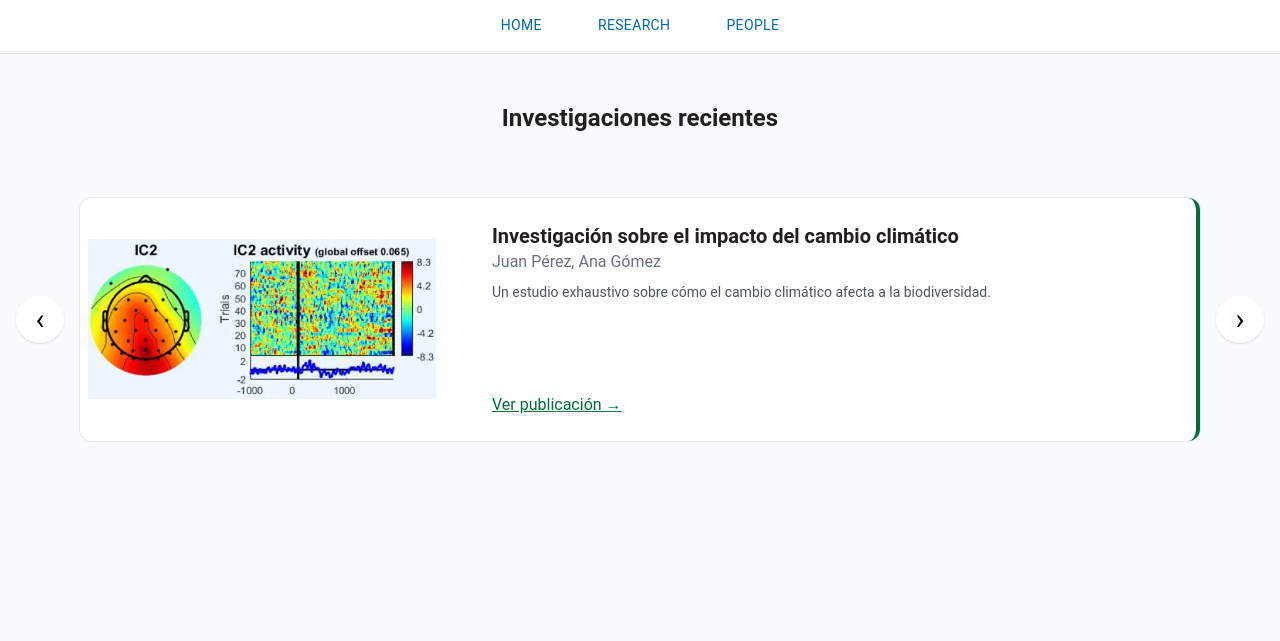
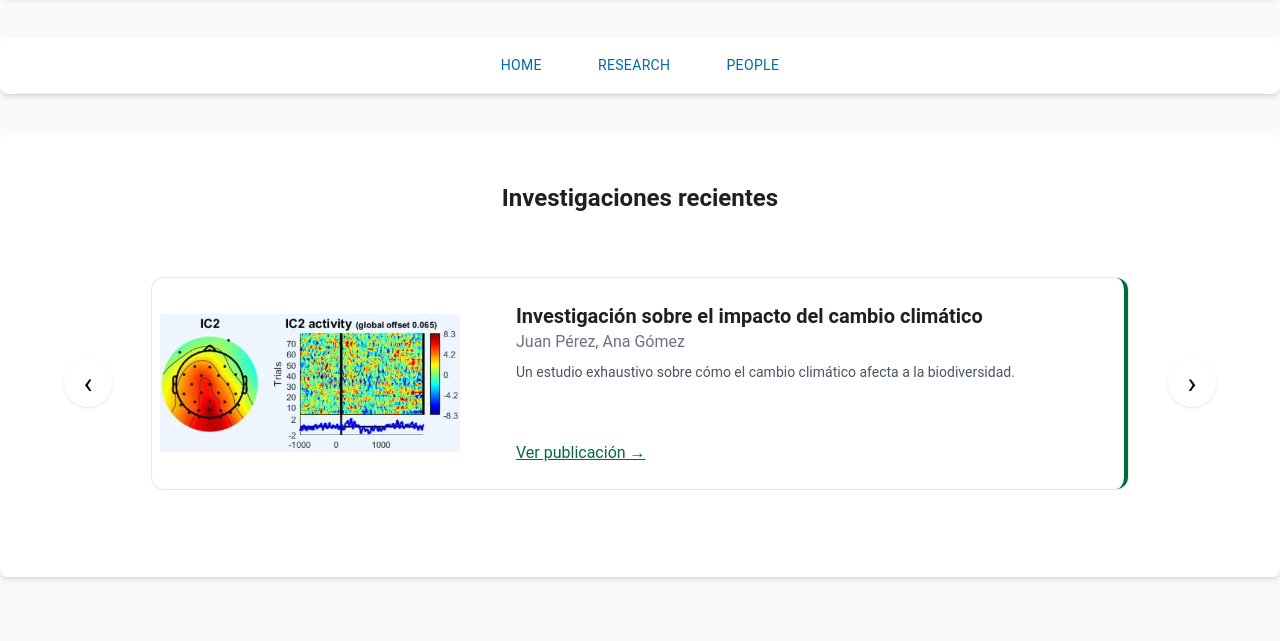
Before and after one commit to AdrianBR003/ICARO, an Astro site in the folder icaro-frontend/: page / in a window 1280 px wide. Shown: the part 159-800 px from the top of the page. Built offline with nearby package versions, Linux system fonts and the light colour scheme; Astro itself is replaced by a stand-in of ours.

Commit message:
update Carousel - fix bug arrow

```diff
--- a/icaro-frontend/src/components/RecentCarousel.astro
+++ b/icaro-frontend/src/components/RecentCarousel.astro
@@ -27,22 +27,36 @@ const investigations = [
 ]
 ---
 
-<div class="relative flex justify-center px-4 py-6">
-  <!-- 𝗖𝗮𝗿𝗿𝘂𝘀𝗲𝗹 -->
+<style>
+.no-scrollbar::-webkit-scrollbar { display: none; }
+.no-scrollbar { -ms-overflow-style: none; scrollbar-width: none; }
+</style>
+
+<div class="max-w-[72rem] mx-auto py-6
+            grid grid-cols-[auto_1fr_auto] gap-6 items-center">
+  <!-- Flecha izquierda -->
+  <button
+    id="prevBtn"
+    aria-label="Anterior"
+    class="hidden sm:flex w-12 h-12 items-center justify-center text-3xl
+           bg-white/80 backdrop-blur rounded-full shadow
+           hover:bg-[#1D293D] hover:text-white"
+  >‹</button>
+
+  <!-- Carrusel -->
   <div
     id="slider"
-    class="flex gap-6 overflow-x-auto no-scrollbar scroll-smooth snap-x snap-mandatory
-           max-w-[72rem] w-full p-4 bg-inherit"
+    class="flex gap-6 overflow-x-auto no-scrollbar scroll-smooth
+           snap-x snap-mandatory w-full p-4"
   >
-    {investigations.map((inv) => (
+    {investigations.map(inv => (
       <article
         class="shrink-0 w-full snap-center grid grid-cols-[1fr_2fr] gap-6
                bg-white rounded-xl
-               ring-1 ring-gray-200 border-r-4 border-[#006D38]"
-      >
+               ring-1 ring-gray-200 border-r-4 border-[#006D38]">
         <div class="relative aspect-[3/2]">
           <img
-            src={inv.img.src ?? placeholder.src}
+            src={inv.img.src}
             alt={inv.title}
             class="absolute inset-0 w-full h-full object-contain p-2"
             onerror={`this.onerror=null;this.src='${placeholder.src}'`}
@@ -62,29 +76,19 @@ const investigations = [
     ))}
   </div>
 
-  <!-- 𝗙𝗹𝗲𝗰𝗵𝗮𝘀 -->
+  <!-- Flecha derecha -->
   <button
-  class="hidden sm:flex absolute left-0 top-1/2 -translate-y-1/2 z-10
-         w-12 h-12 flex items-center justify-center text-3xl
-         bg-white/80 backdrop-blur rounded-full shadow
-         hover:bg-[#1D293D] hover:text-white"
-  onclick="scrollSlide(-1)"
-  aria-label="Anterior"
->‹</button>
-
-<button
-  class="hidden sm:flex absolute right-0 top-1/2 -translate-y-1/2 z-10
-         w-12 h-12 flex items-center justify-center text-3xl
-         bg-white/80 backdrop-blur rounded-full shadow
-         hover:bg-[#1D293D] hover:text-white"
-  onclick="scrollSlide(1)"
-  aria-label="Siguiente"
->›</button>
+    id="nextBtn"
+    aria-label="Siguiente"
+    class="hidden sm:flex w-12 h-12 items-center justify-center text-3xl
+           bg-white/80 backdrop-blur rounded-full shadow
+           hover:bg-[#1D293D] hover:text-white"
+  >›</button>
 
   <script client:load>
     const slider = document.getElementById('slider')
-    const GAP = 24
-    const CARD = () => slider.firstElementChild.getBoundingClientRect().width + GAP
+    const GAP    = 24
+    const CARD   = () => slider.firstElementChild.getBoundingClientRect().width + GAP
 
     function scrollSlide(dir) {
       if (dir < 0 && slider.scrollLeft === 0) {
@@ -98,6 +102,7 @@ const investigations = [
       slider.scrollBy({ left: dir * CARD(), behavior: 'smooth' })
     }
 
-    window.scrollSlide = scrollSlide
+    document.getElementById('prevBtn')?.addEventListener('click', () => scrollSlide(-1))
+    document.getElementById('nextBtn')?.addEventListener('click', () => scrollSlide( 1))
   </script>
 </div>
--- a/icaro-frontend/src/pages/index.astro
+++ b/icaro-frontend/src/pages/index.astro
@@ -13,12 +13,19 @@ const dataHeader = {
 };
 ---
 
+
 <BaseLayout>
-	<TopUtility />
-	<Header />
-	<NavBar />
+	<section class="max-w-full bg-white shadow-md rounded-lg">
+		<TopUtility />
+		<Header />
+	</section>
+	<section class="mt-10 max-w-full bg-white shadow-md rounded-lg content-wrap">
+		<NavBar />
+	</section>
+
 	<section
-		class="w-full py-12 content-wrap"
+		class="w-full py-12 content-wrap bg-white shadow-md rounded-lg
+		       max-w-7xl mx-auto px-4 sm:px-6 lg:px-8 mt-10 "
 	>
 		<h2 class="text-center text-2xl font-bold mb-6 text-[#231F20]">
 			Investigaciones recientes
--- a/icaro-frontend/src/styles/global.css
+++ b/icaro-frontend/src/styles/global.css
@@ -4,10 +4,7 @@
 
 @import "tailwindcss";
 @import url('https://fonts.googleapis.com/css2?family=Roboto:wght@400;500;700&display=swap');
-body > *:not(header, nav) {
-  padding-left: 1rem;
-  padding-right: 1rem;
-}
+
 
 main {
   max-width: 1200px;
@@ -19,7 +16,7 @@ html {
 }
 
 .content-wrap {
-  max-width: 1500px;
+  max-width: 1800px;
   margin-inline: auto;
   padding-inline: 1rem;
 }
```
